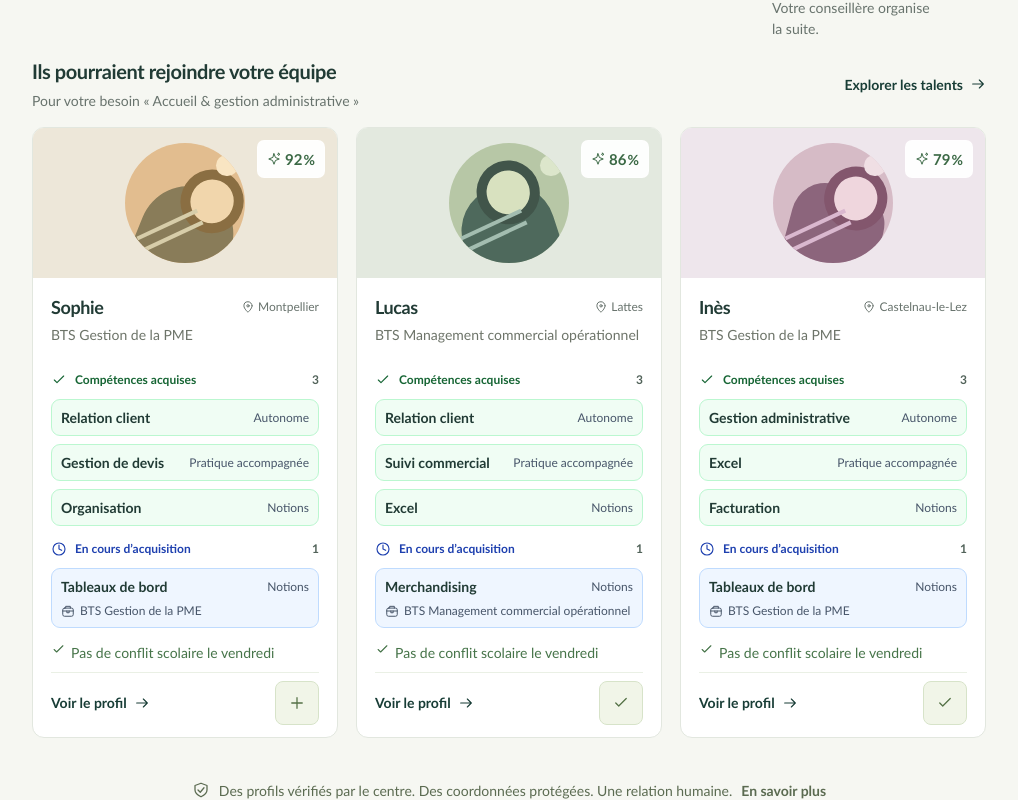
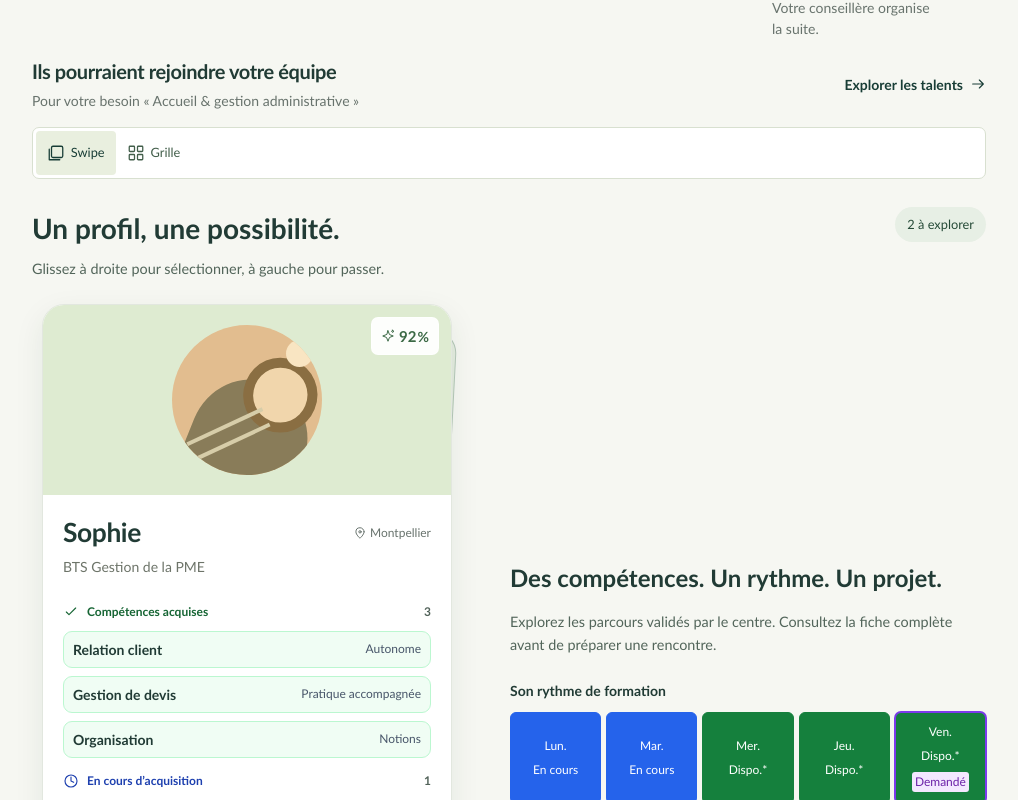
Before and after one commit to fredperso/glimlink, a React (Vite) app: page /home/fjeanne/dev/projets/glimlink/docs/screenshots/mobile- in a window 1280 px wide. Shown: the part 1220-2020 px from the top of the page, without its empty margins (254-1272 px from the left). Built offline with nearby package versions, Linux system fonts and the light colour scheme.

Commit message:
Use swipe by default on the company dashboard

```diff
--- a/src/components/Company.tsx
+++ b/src/components/Company.tsx
@@ -71,14 +71,42 @@ function NeedRow({ need }: { need: Need }) {
   );
 }
 
+function DiscoveryViewSwitch({
+  mode,
+  onChange,
+}: {
+  mode: 'grid' | 'swipe';
+  onChange: (mode: 'grid' | 'swipe') => void;
+}) {
+  return (
+    <div className="view-switch" aria-label="Affichage des candidats">
+      <button
+        aria-label="Affichage carte par carte"
+        aria-pressed={mode === 'swipe'}
+        className={mode === 'swipe' ? 'active' : ''}
+        onClick={() => onChange('swipe')}
+      >
+        <Icon name="stack" size={18} /> Swipe
+      </button>
+      <button
+        aria-label="Affichage en grille"
+        aria-pressed={mode === 'grid'}
+        className={mode === 'grid' ? 'active' : ''}
+        onClick={() => onChange('grid')}
+      >
+        <Icon name="grid" size={18} /> Grille
+      </button>
+    </div>
+  );
+}
+
 function Home() {
   const { store, go, openModal } = useApp();
+  const [mode, setMode] = useState<'grid' | 'swipe'>('swipe');
   const needs = store.needs.filter((n) => n.status === 'active');
   const need = needs[0];
   const candidates = need
-    ? visibleStudents(store, need)
-        .filter((s) => classifyStudent(store, s, need) === 'main')
-        .slice(0, 3)
+    ? visibleStudents(store, need).filter((s) => classifyStudent(store, s, need) === 'main')
     : [];
   const alerts = store.alerts.filter(
     (a) => !a.read && store.needs.some((n) => n.id === a.needId && n.status === 'active'),
@@ -242,11 +270,21 @@ function Home() {
               Explorer les talents <Icon name="arrow" size={16} />
             </a>
           </div>
-          <div className="talent-grid">
-            {candidates.map((s) => (
-              <TalentCard key={s.id} student={s} need={need} compact />
-            ))}
-          </div>
+          <DiscoveryViewSwitch mode={mode} onChange={setMode} />
+          {mode === 'swipe' ? (
+            <SwipeDeck
+              key={need.id}
+              students={candidates}
+              need={need}
+              onGrid={() => setMode('grid')}
+            />
+          ) : (
+            <div className="talent-grid">
+              {candidates.map((s) => (
+                <TalentCard key={s.id} student={s} need={need} compact />
+              ))}
+            </div>
+          )}
         </section>
       )}
       <div className="confidence-line">
@@ -454,24 +492,7 @@ function Discovery() {
             </button>
           ))}
         </div>
-        <div className="view-switch">
-          <button
-            aria-label="Affichage en grille"
-            aria-pressed={mode === 'grid'}
-            className={mode === 'grid' ? 'active' : ''}
-            onClick={() => setMode('grid')}
-          >
-            <Icon name="grid" size={18} /> Grille
-          </button>
-          <button
-            aria-label="Affichage carte par carte"
-            aria-pressed={mode === 'swipe'}
-            className={mode === 'swipe' ? 'active' : ''}
-            onClick={() => setMode('swipe')}
-          >
-            <Icon name="stack" size={18} /> Cartes
-          </button>
-        </div>
+        <DiscoveryViewSwitch mode={mode} onChange={setMode} />
       </div>
       <p className="result-explanation">
         {tab === 'discover'
@@ -984,7 +1005,7 @@ export function RequestList({ adviser: requestedAdviser = false }: { adviser?: b
 }
 
 export default function Company() {
-  const { view } = useApp();
+  const { view, store } = useApp();
   switch (view) {
     case 'needs':
       return <Needs />;
@@ -1007,6 +1028,6 @@ export default function Company() {
         </>
       );
     default:
-      return <Home />;
+      return <Home key={store.activeCompanyId} />;
   }
 }
```
Also changed, not shown: maquette.html (+5 -5 lines), scripts/qa-swipe.js (+20 -1 lines), 6 other files (tests, documents, lock files or other folders).
